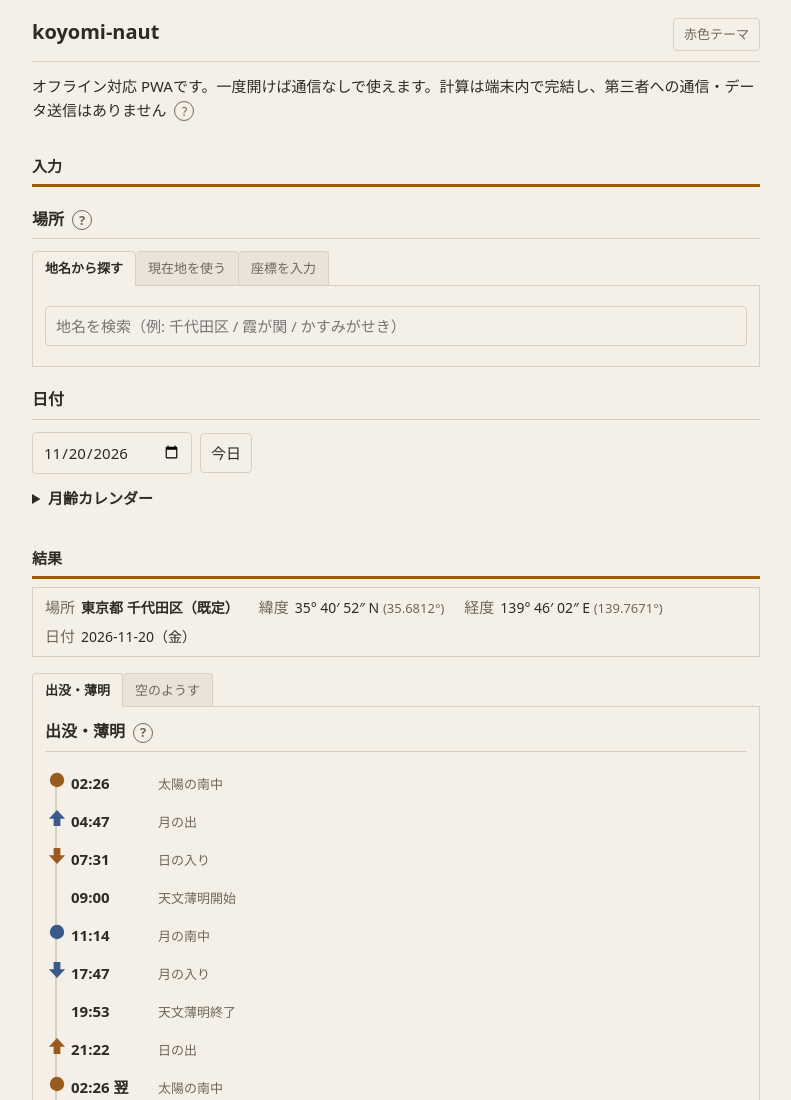
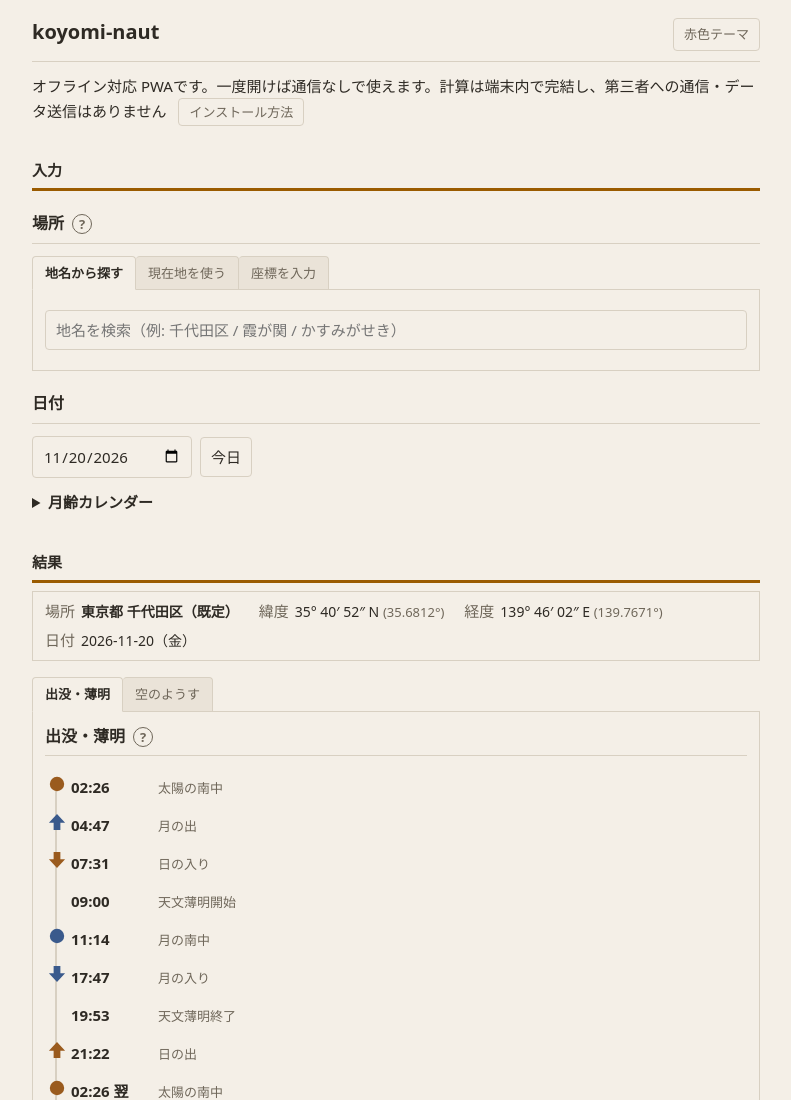
Before and after one commit to denebola213/koyomi-naut, a website: page index.html in a window 1280 px wide. Shown: the top 1100 px of the page, without its empty margins (244-1035 px from the left). Drawn offline with Linux system fonts and the light colour scheme.

Commit message:
style: インストール方法ボタンを「？」から文字ボタンに変更 (skypwa-v58)

```diff
--- a/index.html
+++ b/index.html
@@ -22,7 +22,7 @@
 </header>
 
 <main>
-  <p class="offline-note">オフライン対応 PWAです。一度開けば通信なしで使えます。計算は端末内で完結し、第三者への通信・データ送信はありません <button type="button" class="help-btn" id="installHelpBtn" aria-haspopup="dialog" aria-label="インストール方法の説明">?</button></p>
+  <p class="offline-note">オフライン対応 PWAです。一度開けば通信なしで使えます。計算は端末内で完結し、第三者への通信・データ送信はありません <button type="button" class="help-btn install-btn" id="installHelpBtn" aria-haspopup="dialog">インストール方法</button></p>
 
   <!-- 入力ゾーン: 場所・日付の指定だけ。結果は持たない -->
   <section class="zone zone-input" aria-labelledby="h-input">
--- a/styles.css
+++ b/styles.css
@@ -100,6 +100,13 @@ input[type="time"] { min-width: 130px; }
   color: var(--dim); font-size: 13px; line-height: 1; vertical-align: baseline;
   background: var(--paper);
 }
+/* インストール方法ボタン: 「？」の丸ボタンではなく文字ボタン */
+.install-btn {
+  width: auto; height: auto; margin-left: 8px; padding: 4px 10px;
+  border-radius: 4px; border-color: var(--line); color: var(--dim);
+  font-size: 13px; line-height: 1.4; vertical-align: baseline;
+}
+.install-btn:hover { color: var(--ink); border-color: var(--dim); }
 .help-dialog {
   max-width: 420px; width: calc(100% - 32px);
   padding: 20px; border: 1px solid var(--line); border-radius: 8px;
--- a/sw.js
+++ b/sw.js
@@ -1,5 +1,5 @@
 /* Sky PWA service worker: ネットワーク優先・失敗時にキャッシュ (オフライン対応) */
-const CACHE = 'skypwa-v57';
+const CACHE = 'skypwa-v58';
 const ASSETS = [
   './',
   'index.html',
```
